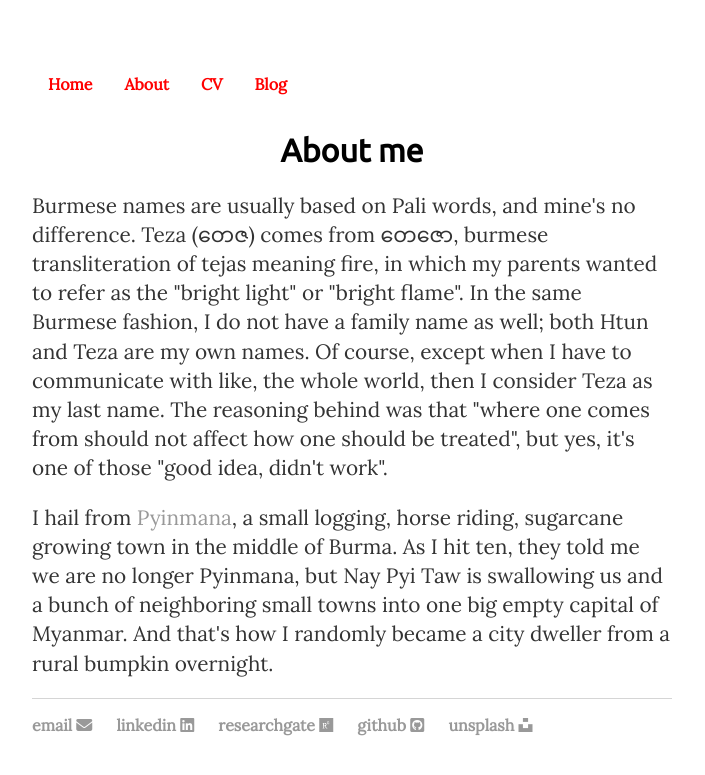
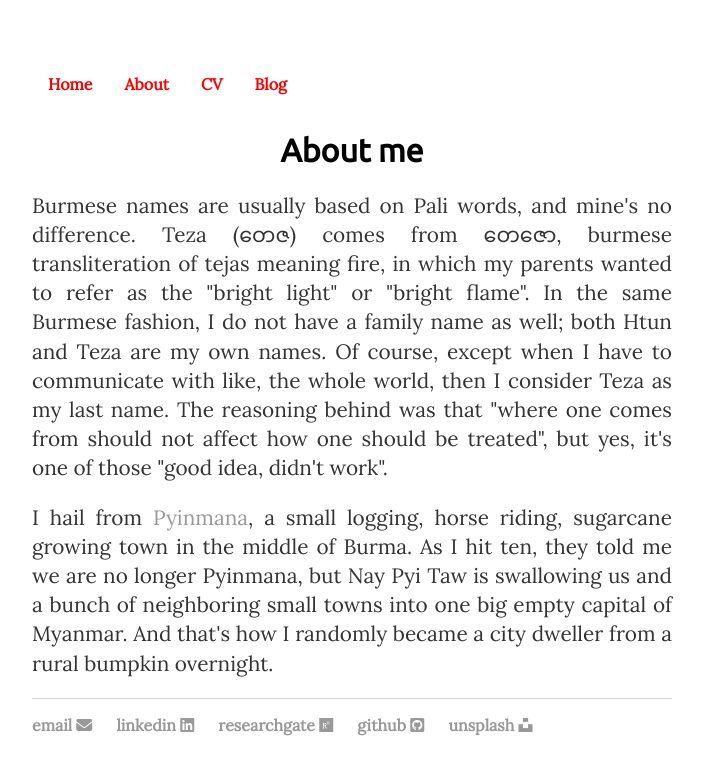
Before and after one commit to finerbrighterlighter/finerbrighterlighter.github.io, a Jekyll site: the page built from about/index.html, in a window 1280 px wide. Shown: the top 775 px of the page, without its empty margins (288-993 px from the left). Built offline with Jekyll 4.4.1, drawn with Linux system fonts in a browser that asks for light colours; nearby versions of some CDN libraries.

Commit message:
Update main.css

```diff
--- a/css/main.css
+++ b/css/main.css
@@ -1,7 +1,7 @@
 body {
     font-family: Lora, serif;
     margin: 60px auto;
-    text-align: left;
+    text-align: justify;
     width: 50%;
     background-color: white;
     color: black;
@@ -74,7 +74,7 @@ h3 {
 p {
     font-size: 1.3em;
     line-height: 1.4em;
-    text-align: left;
+    text-align: justify;
     color: #333;
 }
 
```
